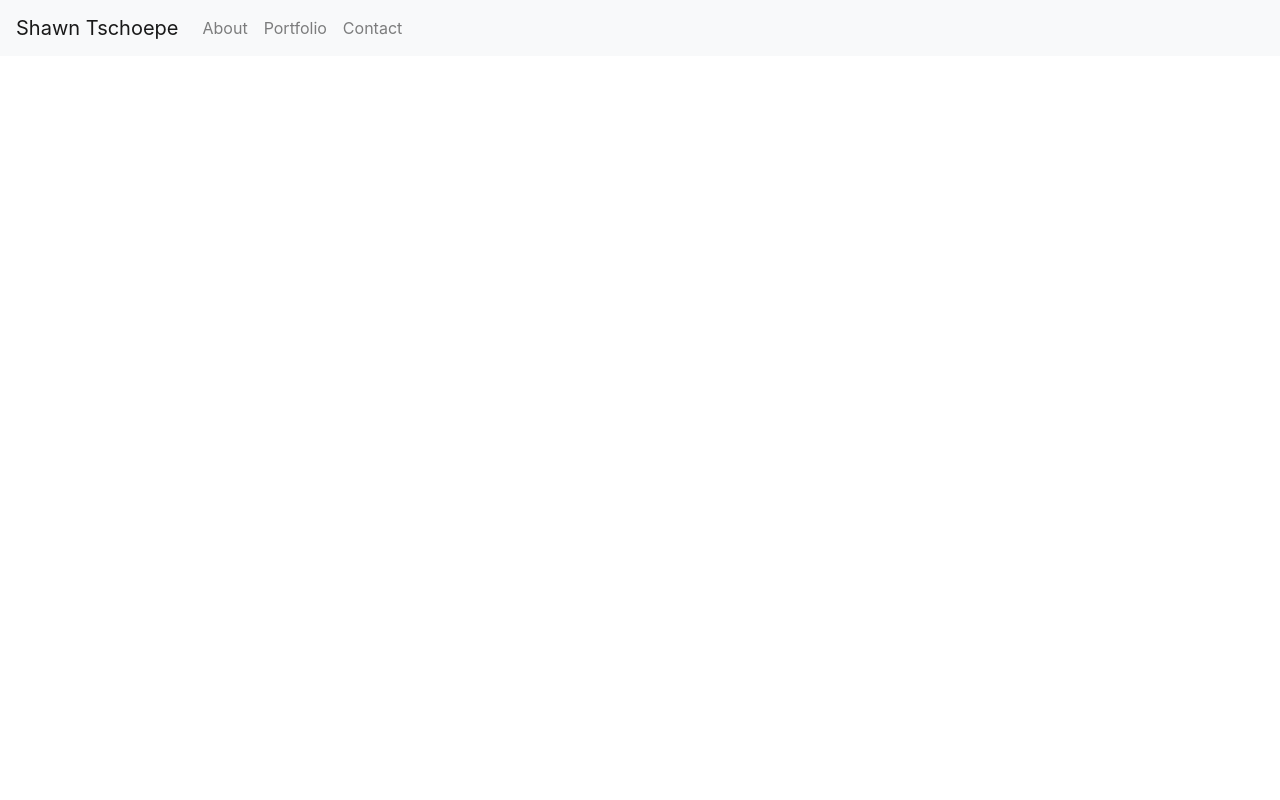
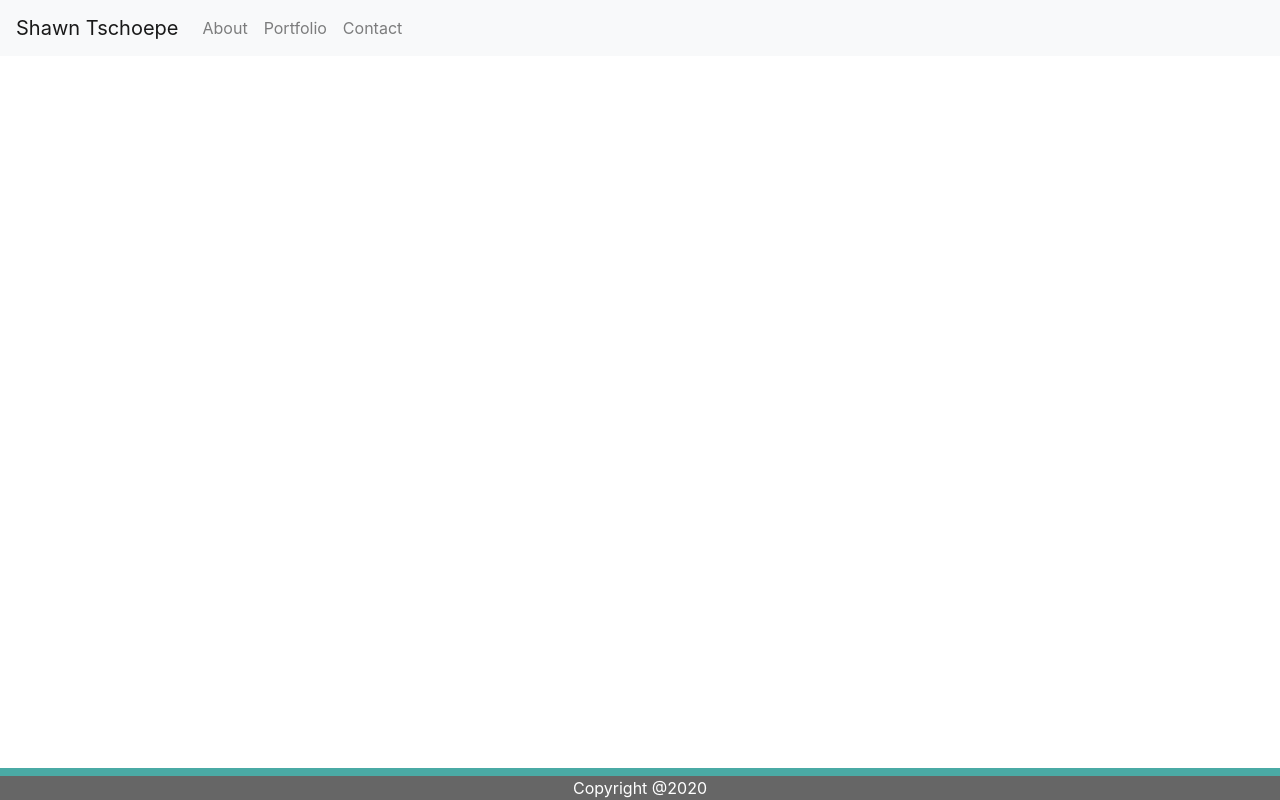
Before and after one commit to shawn220a/react-portfolio, a React (Create React App) app: page /portfolio in a window 1280 px wide. Built offline with nearby package versions, Linux system fonts and the light colour scheme.

Commit message:
Add footer to bottom of page

```diff
--- a/src/App.js
+++ b/src/App.js
@@ -4,6 +4,7 @@
 import Header from './components/header/Header';
 import Home from './components/home/Home';
 import Contact from './components/contact/Contact';
+import Footer from './components/footer/Footer';
 
 function App() {
   return (
@@ -15,6 +16,7 @@
           <Route exact path="/contact" component={Contact} />
           {/* <Route exact path="/portfolio" component={Portfolio} /> */}
         </div>
+        <Footer />
       </div>
     </Router>
   );
--- /dev/null
+++ b/src/components/footer/Footer.js
@@ -0,0 +1,15 @@
+import React, { Component } from 'react';
+
+import './footer.css';
+
+export class Footer extends Component {
+  render() {
+    return (
+      <div className="footer">
+        <p>Copyright @2020</p>
+      </div>
+    );
+  }
+}
+
+export default Footer;
--- /dev/null
+++ b/src/components/footer/footer.css
@@ -0,0 +1,11 @@
+.footer {
+  position: fixed;
+  left: 0;
+  bottom: 0;
+  width: 100%;
+  background-color: #666666;
+  color: white;
+  height: 2rem;
+  border-top: 8px solid #4aaaa5;
+  text-align: center;
+}
```
Also changed, not shown: 1 other file (tests, documents, lock files or other folders).
